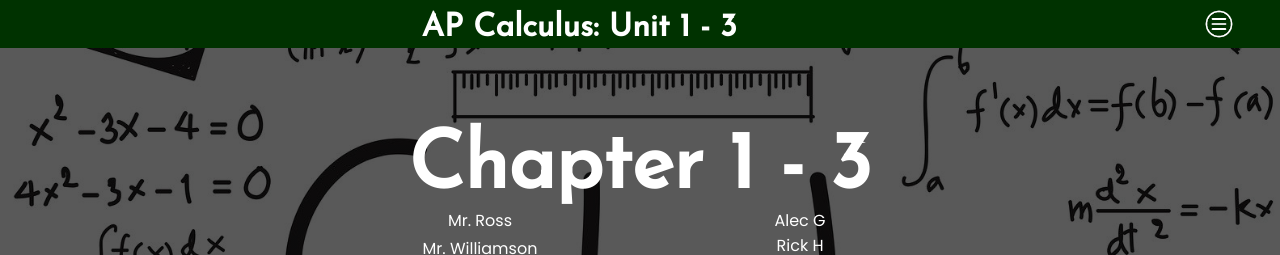
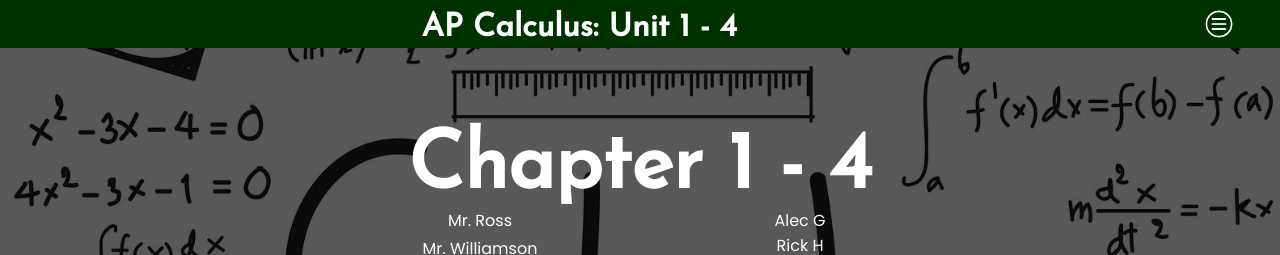
Before and after one commit to kenryu621/AP-Calculus-Notes, a plain HTML site: page unit1-4.html in a window 1280 px wide. Shown: the top 255 px of the page. Drawn offline with Linux system fonts and the light colour scheme.

Commit message:
Fix: Change number of unit

```diff
--- a/unit1-4.html
+++ b/unit1-4.html
@@ -13,7 +13,7 @@
 
 <body onscroll="scrollHeader()">
   <div class="nav">
-    <h1>AP Calculus: Unit 1 - 3</h1>
+    <h1>AP Calculus: Unit 1 - 4</h1>
     <button onclick="maxMenu()"><img src="./img/misc/menu.png" alt="Menu Button"></button>
   </div>
   <div class="menu">
@@ -28,7 +28,7 @@
     <a href="">Homework</a>
   </div>
   <div class="header">
-    <h1>Chapter 1 - 3</h1>
+    <h1>Chapter 1 - 4</h1>
     <div>
       <div>
         <p>Mr. Ross</p>
```
